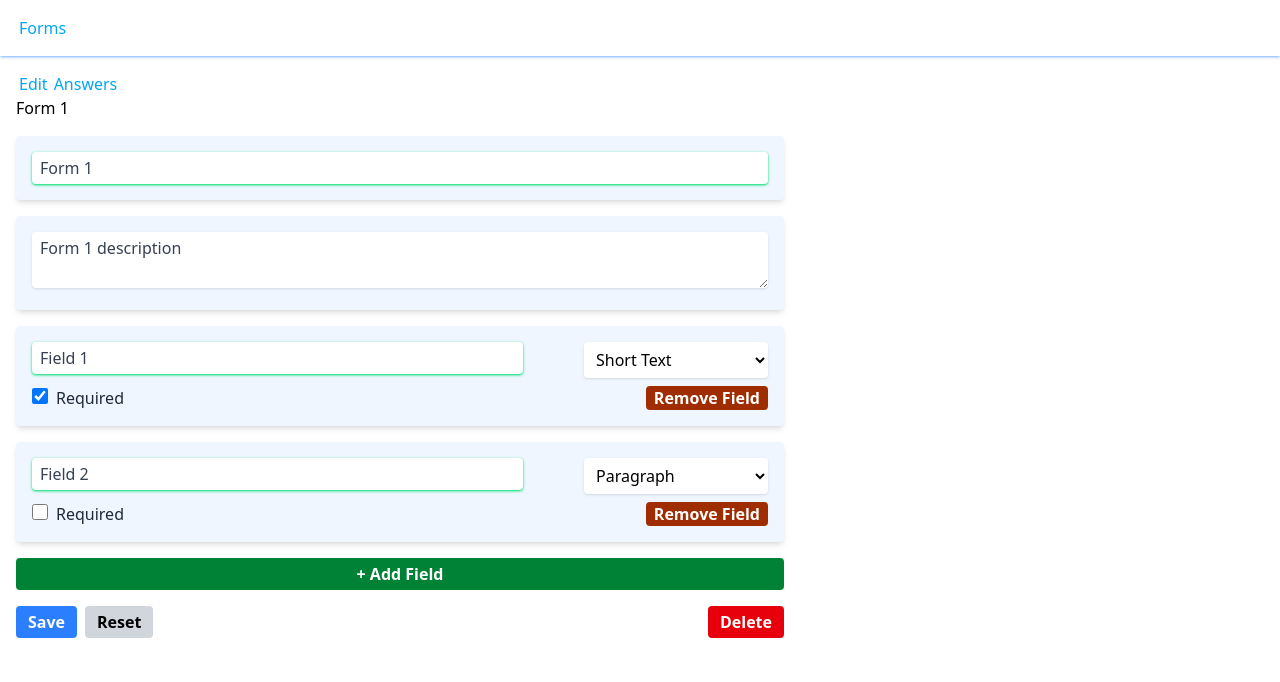
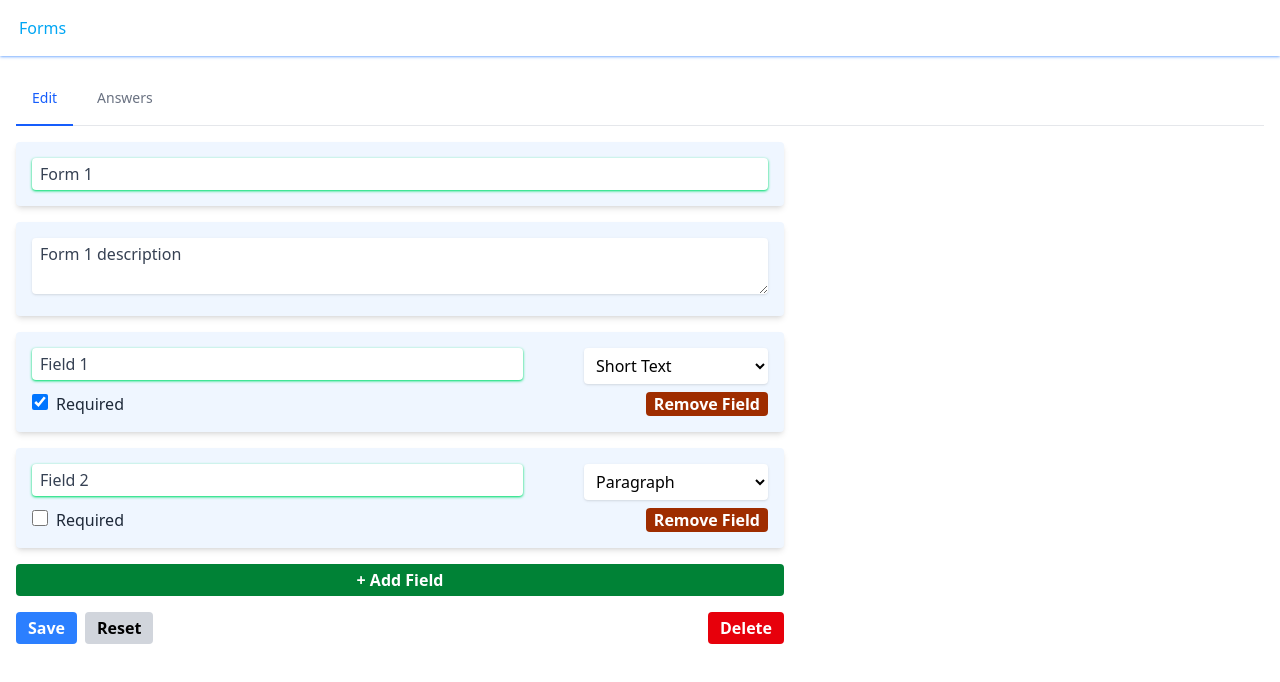
Before and after one commit to callebedrums/forms, a Vue app: page /1/edit in a window 1280 px wide. Shown: the top 682 px of the page. Built offline with nearby package versions, Linux system fonts and the light colour scheme.

Commit message:
adding styles to the list of answers

```diff
--- a/src/formManager/FormAnswers.vue
+++ b/src/formManager/FormAnswers.vue
@@ -21,19 +21,20 @@ watchEffect(() => {
 
 <template>
   <div class="w-full py-4">
-    <table class="w-full">
-      <thead>
+    <h2 class="text-2xl mb-4">{{ form?.name }}</h2>
+    <table class="w-full text-sm text-left rtl:text-right text-gray-500 dark:text-gray-400">
+      <thead class="text-xs text-gray-700 uppercase bg-gray-100 dark:bg-gray-700 dark:text-gray-400">
         <tr>
-          <th></th>
-          <th v-for="(fields, fi) in form.fields" :key="fi">
+          <th scope="col" class="px-6 py-3"></th>
+          <th scope="col" class="px-6 py-3" v-for="(fields, fi) in form.fields" :key="fi">
             {{ fields.label }}
           </th>
         </tr>
       </thead>
       <tbody>
-        <tr v-for="(answer, index) in answers" :key="answer.id">
-          <td>{{ index+1 }}</td>
-          <td v-for="(fanswer, fai) in answer.answers" :key="fai">
+        <tr class="odd:bg-white odd:dark:bg-gray-900 even:bg-gray-50 even:dark:bg-gray-800 border-b dark:border-gray-700 border-gray-200 hover:bg-gray-200 dark:hover:bg-gray-600" v-for="(answer, index) in answers" :key="answer.id">
+          <td class="px-6 py-4">{{ index+1 }}</td>
+          <td class="px-6 py-4" v-for="(fanswer, fai) in answer.answers" :key="fai">
             {{ fanswer.value }}
           </td>
         </tr>
--- a/src/formManager/FormManagerView.vue
+++ b/src/formManager/FormManagerView.vue
@@ -63,12 +63,29 @@ function deleteForm(f: Form) {
 
 </script>
 <template>
-  <nav>
-    <RouterLink :to="{ query: getTabQuery() }">Edit</RouterLink>
-    <RouterLink :to="{ query: getTabQuery('answer') }">Answers</RouterLink>
-  </nav>
   <div>
-    <h2>{{ form?.name }}</h2>
+    <div class="text-sm font-medium text-center text-gray-500 border-b border-gray-200 dark:text-gray-400 dark:border-gray-700">
+      <ul class="flex flex-wrap -mb-px">
+        <li class="me-2">
+          <RouterLink
+            :to="{ query: getTabQuery() }"
+            class="text-gray-500 inline-block p-4 border-b-2 border-transparent rounded-t-lg hover:text-gray-600 hover:border-gray-300 dark:hover:text-gray-300 aria-selected:text-blue-600 aria-selected:border-blue-600 aria-selected:dark:text-blue-500 aria-selected:dark:border-blue-500"
+            :aria-selected="!tab"
+          >
+            Edit
+          </RouterLink>
+        </li>
+        <li class="me-2">
+          <RouterLink
+            :to="{ query: getTabQuery('answer') }"
+            class="text-gray-500 inline-block p-4 border-b-2 border-transparent rounded-t-lg hover:text-gray-600 hover:border-gray-300 dark:hover:text-gray-300 aria-selected:text-blue-600 aria-selected:border-blue-600 aria-selected:dark:text-blue-500 aria-selected:dark:border-blue-500"
+            :aria-selected="tab === 'answer'"
+          >
+            Answers
+          </RouterLink>
+        </li>
+      </ul>
+    </div>
     <div v-if="!tab">
       <FormEditor :form="form" @save="save" @delete="deleteForm(form)" />
     </div>
```
